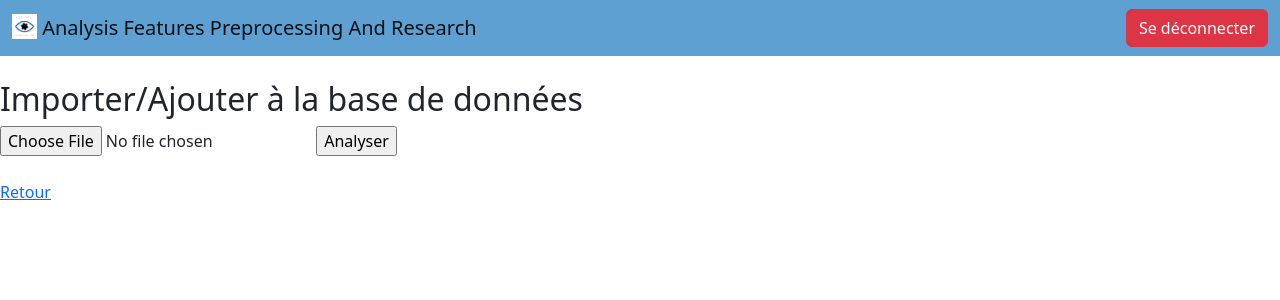
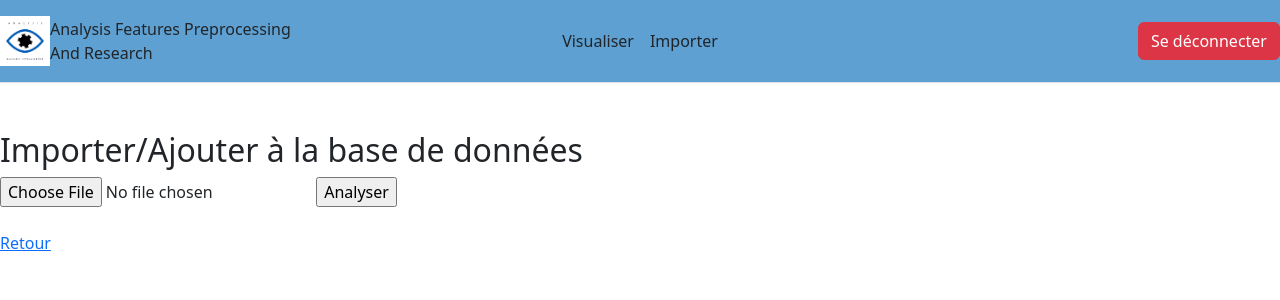
Before and after one commit to Quentin0312/brief1C, a Django app: page /dashboard/add in a window 1280 px wide. Shown: the top 300 px of the page. Run offline with Django 4.2, Linux system fonts and the light colour scheme; the visitor is signed in with stand-in values (Sample User, id 1).

Commit message:
base.html modifié => navbar remplacé par header + commenté

```diff
--- a/src/dashboard/templates/base.html
+++ b/src/dashboard/templates/base.html
@@ -5,28 +5,39 @@
     <meta http-equiv="X-UA-Compatible" content="IE=edge">
     <meta name="viewport" content="width=device-width, initial-scale=1.0">
     <title>Base HTML</title>
+
     <!-- Bootstrap -->
     <link href="https://cdn.jsdelivr.net/npm/bootstrap@5.2.3/dist/css/bootstrap.min.css" rel="stylesheet" integrity="sha384-rbsA2VBKQhggwzxH7pPCaAqO46MgnOM80zW1RWuH61DGLwZJEdK2Kadq2F9CUG65" crossorigin="anonymous"></head>
 <body>
     {% load static %}
 
-    <!-- Barre de navigation -->
-    <nav class="navbar navbar-light" style="background-color: #5da0d1;">
-        <div class="container-fluid">
-            <!-- Logo -->
-            <a class="navbar-brand">
-                <img src="{% static 'logo.png' %}" alt="Logo" id="logo" class="d-inline-block align-text-top"height="25">
-                Analysis Features Preprocessing And Research
-            </a>
-            {% if user.is_authenticated %}
-                <a href="/logout" class="btn btn-danger">Se déconnecter</a>
-            {% endif %}
+    <!-- Header -->
+    <header class="d-flex flex-wrap align-items-center justify-content-center justify-content-md-between py-3 mb-4 border-bottom" style="background-color: #5da0d1;">
+
+        <!-- Logo -->
+        <a class="d-flex align-items-center col-md-3 mb-2 mb-md-0 text-dark text-decoration-none">
+            <img src="{% static 'logo.png' %}" alt="Logo" id="logo" class="d-inline-block align-text-top"height="50">
+            Analysis Features Preprocessing And Research
+        </a>
+
+        {% if user.is_authenticated %}
+        <!-- Boutons -->
+        <ul class="nav col-12 col-md-auto mb-2 justify-content-center mb-md-0">
+          <li><a href="/dashboard" class="nav-link px-2 link-dark">Visualiser</a></li>
+          <li><a href="/dashboard/add" class="nav-link px-2 link-dark">Importer</a></li>
+        </ul>
+
+        <!-- Bouton de déconnexion -->
+        <div class="col-md-3 text-end">
+            <a href="/logout" class="btn btn-danger">Se déconnecter</a>
         </div>
-    </nav>
+        {% endif %}
+      </header>
 
     {% block contenu %}
     {% endblock %}
 
+    <!-- Bootstrap -->
     <script src="https://cdn.jsdelivr.net/npm/bootstrap@5.2.3/dist/js/bootstrap.bundle.min.js" integrity="sha384-kenU1KFdBIe4zVF0s0G1M5b4hcpxyD9F7jL+jjXkk+Q2h455rYXK/7HAuoJl+0I4" crossorigin="anonymous"></script>
     <script src="https://cdn.jsdelivr.net/npm/@popperjs/core@2.9.2/dist/umd/popper.min.js" integrity="sha384-IQsoLXl5PILFhosVNubq5LC7Qb9DXgDA9i+tQ8Zj3iwWAwPtgFTxbJ8NT4GN1R8p" crossorigin="anonymous"></script>
 </body>
```
